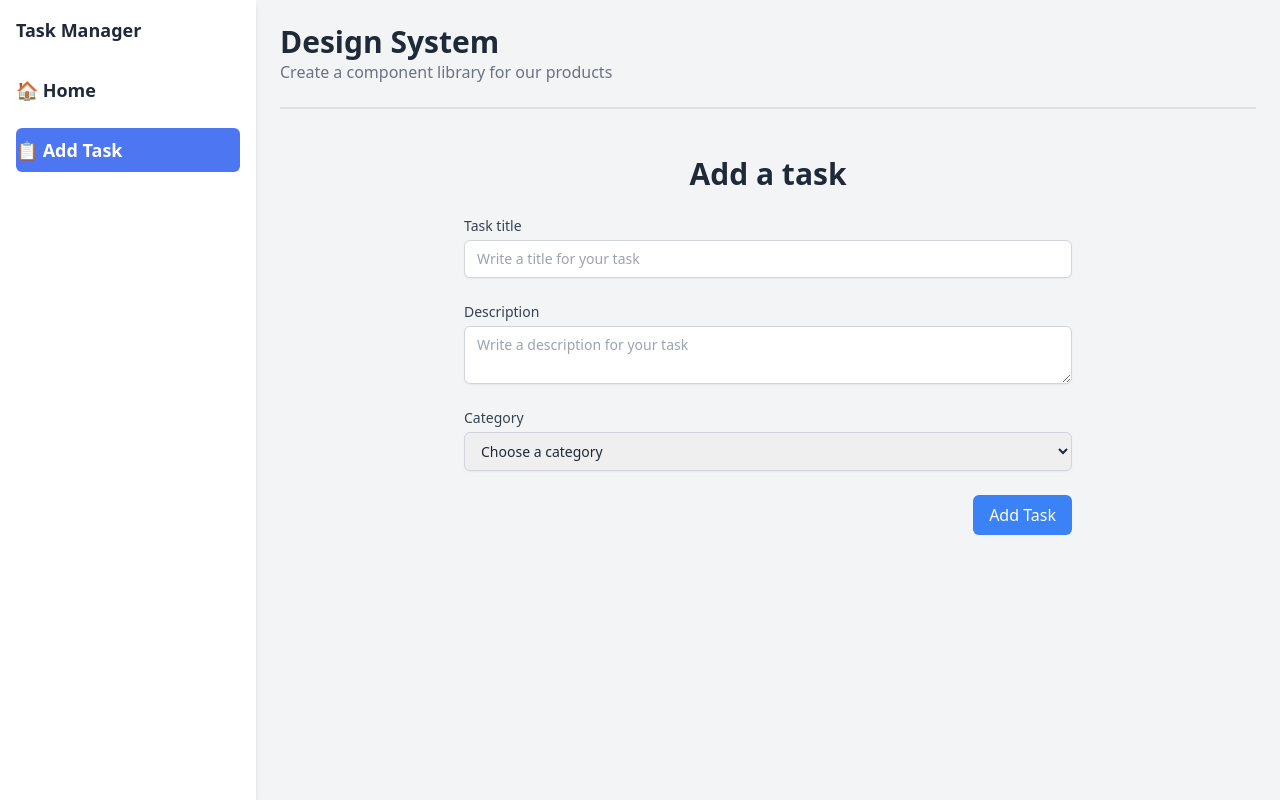
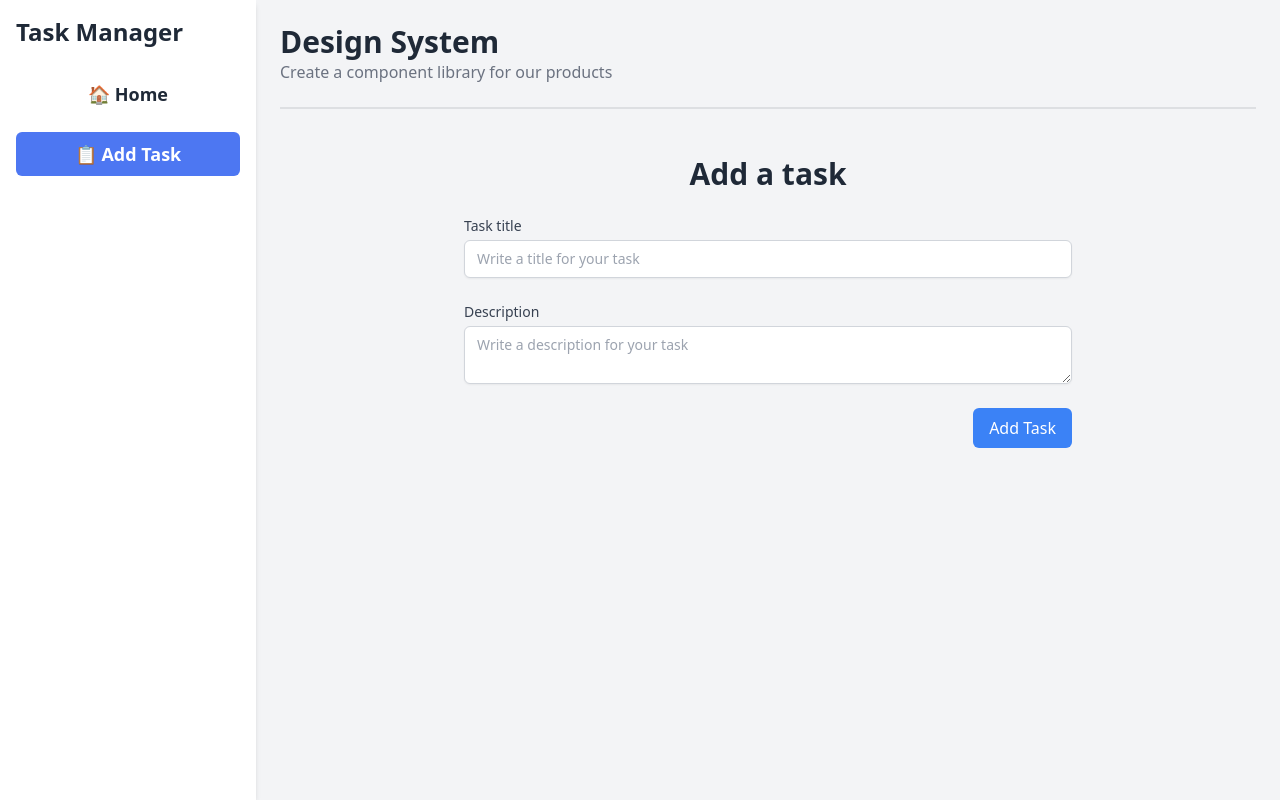
Before and after one commit to rianhasansiam/Task-Management-App, a React (Vite) app: page /taskPage/taskAdd in a window 1280 px wide. Built offline with nearby package versions, Linux system fonts and the light colour scheme.

Commit message:
custom  hooks add

```diff
--- a/src/Page/TaskAdd.jsx
+++ b/src/Page/TaskAdd.jsx
@@ -47,23 +47,7 @@ const TaskAdd = () => {
             ></textarea>
           </div>
 
-          {/* Category Selection */}
-          <div>
-            <label htmlFor="category" className="block text-sm font-medium text-gray-700">
-              Category
-            </label>
-            <select
-              id="category"
-              value={category}
-              onChange={(e) => setCategory(e.target.value)}
-              className="mt-1 block w-full px-3 py-2 border border-gray-300 rounded-md shadow-sm focus:ring-blue-500 focus:border-blue-500 sm:text-sm"
-            >
-              <option value="">Choose a category</option>
-              <option value="Personal">Personal</option>
-              <option value="Work">Work</option>
-              <option value="Shopping">Shopping</option>
-            </select>
-          </div>
+
 
           {/* Add Task Button */}
           <div className="flex justify-end">
--- a/src/Page/TaskHome.jsx
+++ b/src/Page/TaskHome.jsx
@@ -3,7 +3,7 @@ import PropTypes from 'prop-types';
 import { Link, Outlet } from 'react-router-dom';
 
 const TaskHome = (props) => {
-  const [selectedTab, setSelectedTab] = useState('To-Do');
+  const [selectedTab, setSelectedTab] = useState('All Tasks');
 
   return (
     <>
--- a/src/Page/TaskPage.jsx
+++ b/src/Page/TaskPage.jsx
@@ -7,19 +7,19 @@ const TaskPage = (props) => {
     <div className="flex flex-col md:flex-row h-screen bg-gray-100">
       {/* Sidebar */}
       <div className="w-full md:w-1/5 bg-white shadow-md p-4 space-y-6">
-        <div className="font-semibold text-lg text-center md:text-left">Task Manager</div>
+        <div className="font-semibold text-2xl text-center md:text-left">Task Manager</div>
 
         <nav className="space-y-4 flex flex-col">
           <NavLink
             to="/taskPage/taskHome"
-            className="text-center md:text-left py-2 rounded-md text-lg font-semibold"
+            className="text-center  py-2 rounded-md text-lg font-semibold "
           >
             🏠 Home
           </NavLink>
 
           <NavLink
             to="/taskPage/taskAdd"
-            className="text-center md:text-left py-2 rounded-md text-lg font-semibold"
+            className="text-center  py-2 rounded-md text-lg font-semibold"
           >
             📋 Add Task
           </NavLink>
--- /dev/null
+++ b/src/hooks/useAddData.jsx
@@ -0,0 +1,31 @@
+import { useQuery, useMutation, useQueryClient } from '@tanstack/react-query';
+import axios from 'axios';
+
+// Base URL for the API (replace with your actual API endpoint)
+const API_URL = 'https://jsonplaceholder.typicode.com/todos';
+
+
+
+export const useAddData = () => {
+    const queryClient = useQueryClient();
+    return useMutation({
+      mutationFn: async (newTask) => {
+        const { data } = await axios.post(API_URL, newTask);
+        return data;
+      },
+      onSuccess: () => {
+        queryClient.invalidateQueries(['tasks']); // Refetch tasks after adding
+      },
+    });
+  };
+
+
+
+//   const [taskTitle, setTaskTitle] = useState('');
+//   const mutation = useAddTask();
+
+//   const handleSubmit = (e) => {
+//     e.preventDefault();
+//     mutation.mutate({ title: taskTitle, completed: false });
+//     setTaskTitle('');
+//   };
--- /dev/null
+++ b/src/hooks/useDeleteData.jsx
@@ -0,0 +1,31 @@
+import { useQuery, useMutation, useQueryClient } from '@tanstack/react-query';
+import axios from 'axios';
+
+// Base URL for the API (replace with your actual API endpoint)
+const API_URL = 'https://jsonplaceholder.typicode.com/todos';
+
+
+
+// Custom Hook for Deleting a Task
+export const useDeleteTask = () => {
+    const queryClient = useQueryClient();
+    return useMutation({
+      mutationFn: async (taskId) => {
+        const { data } = await axios.delete(`${API_URL}/${taskId}`);
+        return data;
+      },
+      onSuccess: () => {
+        queryClient.invalidateQueries(['tasks']); // Refetch tasks after deletion
+      },
+    });
+  };
+
+
+
+
+//   const TaskItem = ({ task }) => {
+//     const mutation = useDeleteTask();
+
+//     const handleDelete = () => {
+//       mutation.mutate(task.id);
+//     };
--- /dev/null
+++ b/src/hooks/useFetchData.jsx
@@ -0,0 +1,20 @@
+import { useQuery, useMutation, useQueryClient } from '@tanstack/react-query';
+import axios from 'axios';
+
+// Base URL for the API (replace with your actual API endpoint)
+const API_URL = 'https://jsonplaceholder.typicode.com/todos';
+
+// Custom Hook for Fetching Tasks
+export const useFetchData = () => {
+  return useQuery({
+    queryKey: ['tasks'],
+    queryFn: async () => {
+      const { data } = await axios.get(API_URL);
+      return data.slice(0, 10); // Fetch first 10 tasks for example
+    },
+  });
+};
+
+
+
+// const { data: tasks, isLoading, isError, error } = useTasks();
--- /dev/null
+++ b/src/hooks/useUpdateData.jsx
@@ -0,0 +1,31 @@
+import { useQuery, useMutation, useQueryClient } from '@tanstack/react-query';
+import axios from 'axios';
+
+// Base URL for the API (replace with your actual API endpoint)
+const API_URL = 'https://jsonplaceholder.typicode.com/todos';
+
+
+
+
+// Custom Hook for Updating a Task
+export const useUpdateData = () => {
+    const queryClient = useQueryClient();
+    return useMutation({
+      mutationFn: async (updatedTask) => {
+        const { data } = await axios.put(`${API_URL}/${updatedTask.id}`, updatedTask);
+        return data;
+      },
+      onSuccess: () => {
+        queryClient.invalidateQueries(['tasks']); // Refetch tasks after updating
+      },
+    });
+  };
+
+
+
+//   const TaskItem = ({ task }) => {
+//     const mutation = useUpdateTask();
+
+//     const toggleComplete = () => {
+//       mutation.mutate({ ...task, completed: !task.completed });
+//     };
```
